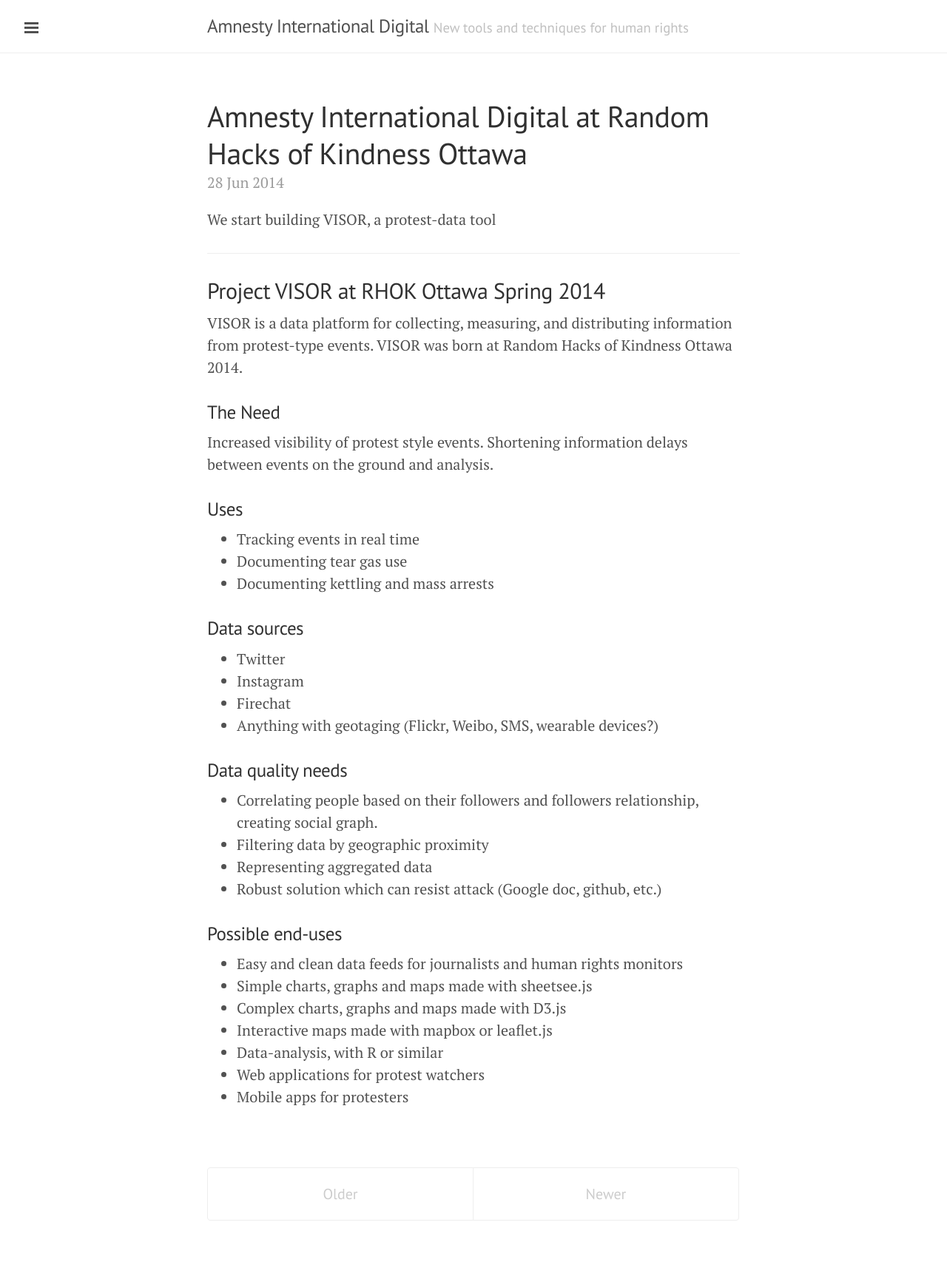
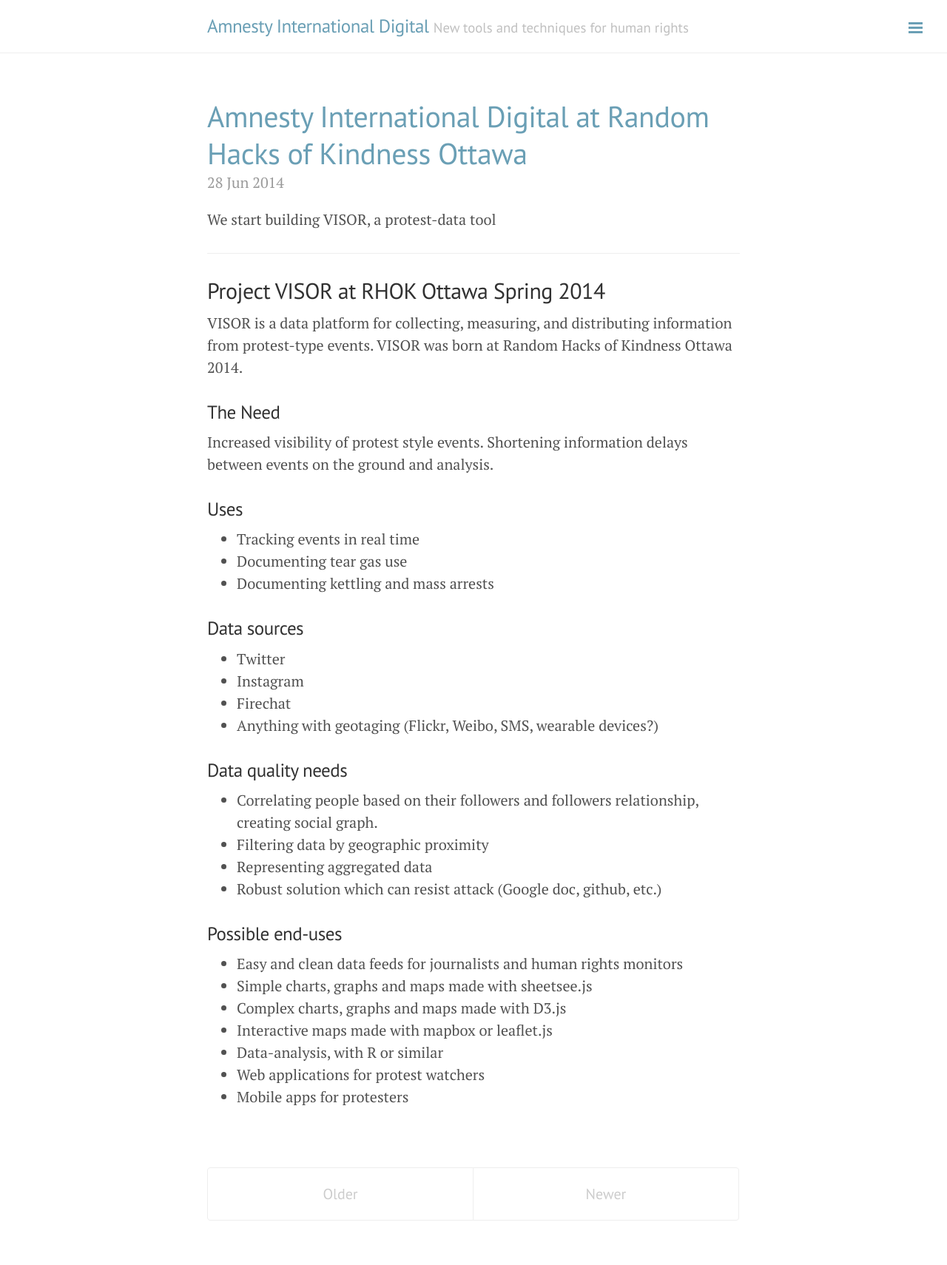
Before and after one commit to AmnestyInternational/amnestyinternational.github.com, a Jekyll site: the page built from index.html, in a window 1280 px wide. Shown: the whole page at 74% size. Built offline with Jekyll 4.4.1, drawn with Linux system fonts in a browser that asks for light colours; Markdown is read by kramdown in place of the engine named in the settings; the list of posts is cut into pages by our own code.

Commit message:
theme-base-0d and reversed layout

```diff
--- a/_includes/sidebar.html
+++ b/_includes/sidebar.html
@@ -25,8 +25,7 @@
       {% endif %}
     {% endfor %}
 
-    <a class="sidebar-nav-item" href="{{ site.github.repo }}/archive/v{{ site.version }}.zip">Download</a>
-    <a class="sidebar-nav-item" href="{{ site.github.repo }}">GitHub project</a>
+    <a class="sidebar-nav-item" href="https://github.com/AmnestyInternational">GitHub projects</a>
     <span class="sidebar-nav-item">Currently v{{ site.version }}</span>
   </nav>
 
--- a/_layouts/default.html
+++ b/_layouts/default.html
@@ -3,7 +3,7 @@
 
   {% include head.html %}
 
-  <body>
+  <body class="layout-reverse theme-base-0d">
 
     {% include sidebar.html %}
 
```
